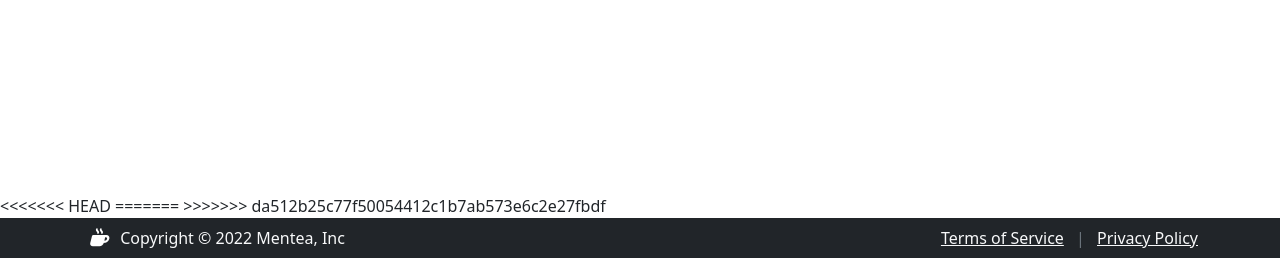
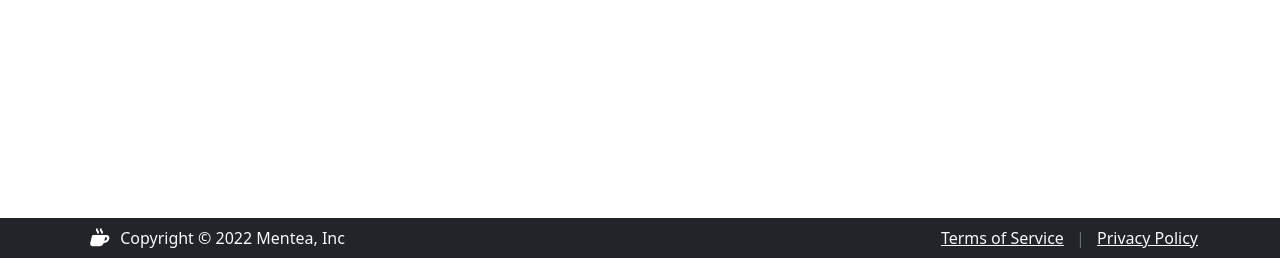
Before and after one commit to Joeyh021/mentea, a Django app: page /mentor/mentees/00000000-0000-0000-0000-000000000001/plans/ in a window 1280 px wide. Shown: the part 542-800 px from the top of the page. Run offline with Django 4.2, Linux system fonts and the light colour scheme; a user stored in the database is signed in; tables that the repository leaves empty hold one stand-in row (values such as "Sample post"); data that the repository does not hold is empty; some libraries are stand-ins or nearby versions.

Commit message:
sorry i was being dumb its actually ready now

```diff
--- a/mentea/templates/base.html
+++ b/mentea/templates/base.html
@@ -31,12 +31,7 @@
       <div class="container mt-5 mb-5">{% block messages %}{% endblock %}{% block body %} {% endblock %}</div>
 
     </div>
-<<<<<<< HEAD
 
-
-
-=======
->>>>>>> da512b25c77f50054412c1b7ab573e6c2e27fbdf
 </div>
 
 <footer class="footer mt-auto bg-dark py-2">
```
